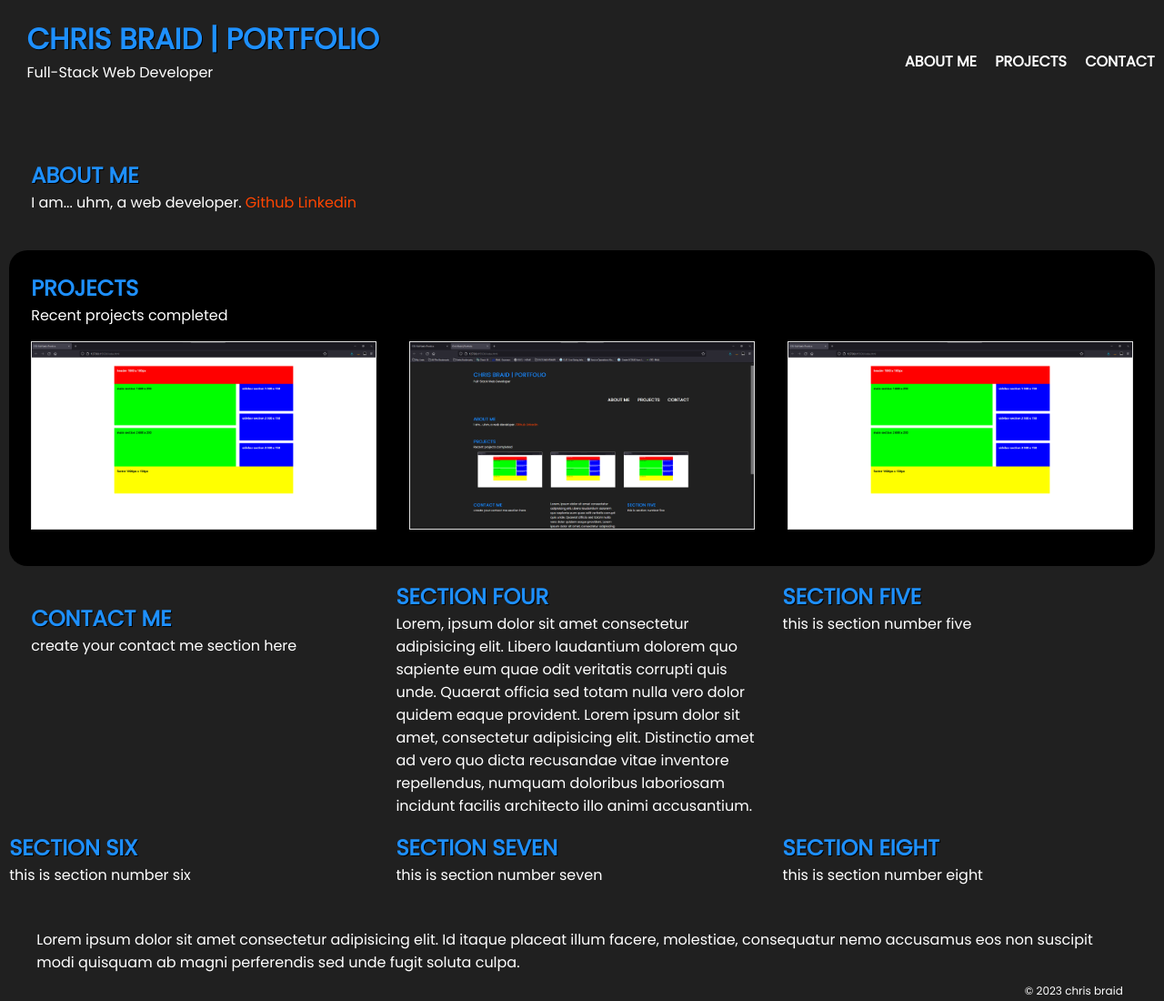
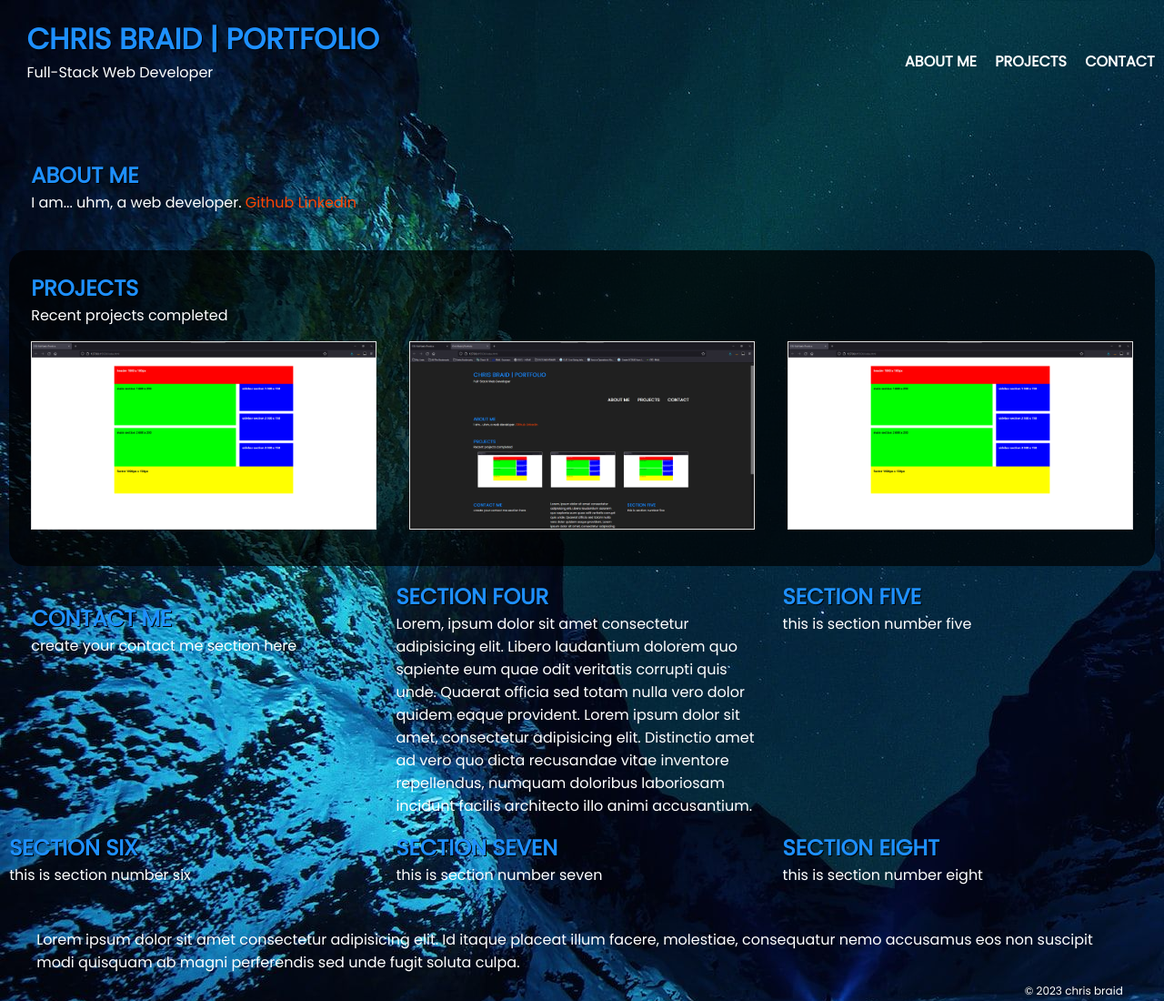
Before and after one commit to burningxbeard/burningxbeard.github.io, a plain HTML site: page index.html in a window 1280 px wide. Shown: the whole page at 91% size. Drawn offline with Linux system fonts and the light colour scheme.

Commit message:
added images

```diff
--- a/assets/css/layout.css
+++ b/assets/css/layout.css
@@ -35,7 +35,7 @@ footer {
 }
 .projects {
     grid-column: span 3;
-    background-color: black;
+    background-color: rgba(0, 0, 0, .7);
     border-radius: 20px;
 }
 .wrapper {
--- a/assets/css/style.css
+++ b/assets/css/style.css
@@ -13,6 +13,7 @@
 }
 body {
     background-color: var(--dark);
+    background-image: url("../images/bgphoto.jpg");
     color: #fff;
 }
 header {
@@ -20,7 +21,6 @@ header {
     padding: 1.2rem;
 }
 nav {
-    background-color: var(--dark);
     text-align: center;
 }
 section {
```
Also changed, not shown: assets/images/bgphoto.jpg (added).
